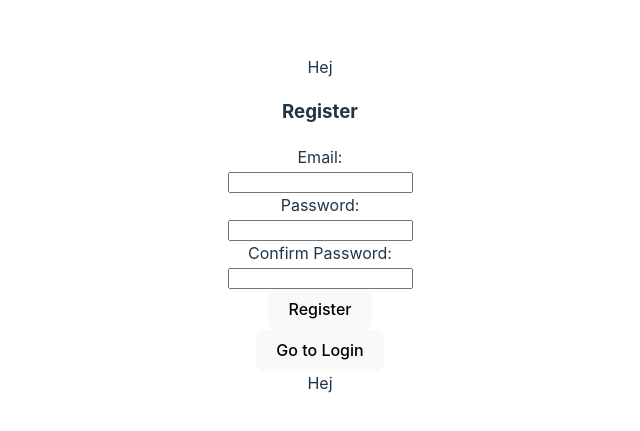
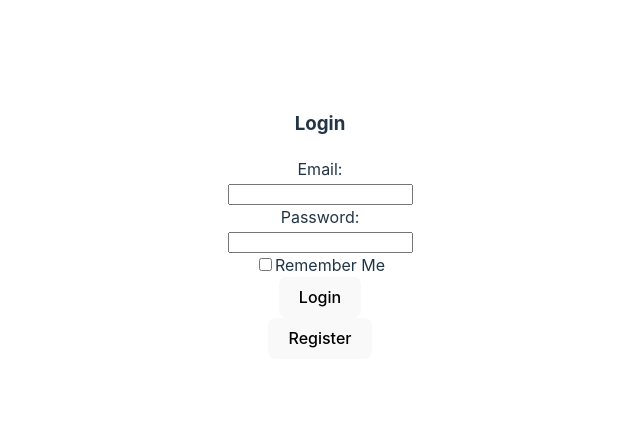
Before and after one commit to urie8/testproject, a React (Vite) app in the folder mute-mate.client/: page /login in a window 1280 px wide. Shown: the part 175-606 px from the top of the page, without its empty margins (320-960 px from the left). Built offline with nearby package versions, Linux system fonts and the light colour scheme.

Commit message:
Removed proxy because of issues

```diff
--- a/mute-mate.client/src/App.jsx
+++ b/mute-mate.client/src/App.jsx
@@ -9,8 +9,8 @@ import MainLayout from "./layouts/MainLayout";
 import Home from "./pages/Home";
 import CategoryPractise from "./pages/CategoryPractise";
 import CategoryQuiz from "./pages/CategoryQuiz";
-import LogIn from "./pages/LogIn";
-import MyPage from "./pages/MyPage";
+import LogIn from "./pages/login";
+import MyPage from "./pages/myPage";
 import Practise from "./pages/Practise";
 import Register from "./pages/register";
 import NotFound from "./pages/NotFound";
--- /dev/null
+++ b/mute-mate.client/src/api/apiEndpoints.js
@@ -0,0 +1,9 @@
+// src/api/apiEndpoints.js
+
+export const API_BASE_URL = "http://localhost:5099"; // Base URL for the API
+
+export const ENDPOINTS = {
+  REGISTER: `${API_BASE_URL}/register`,
+  LOGIN: `${API_BASE_URL}/login`,
+  // Add other endpoints here
+};
--- a/mute-mate.client/src/components/footer.jsx
+++ b/mute-mate.client/src/components/footer.jsx
@@ -1,9 +1,5 @@
 function Footer() {
-  return (
-    <>
-      <div>Hej</div>
-    </>
-  );
+  return <></>;
 }
 
 export default Footer;
--- a/mute-mate.client/src/components/navbar.jsx
+++ b/mute-mate.client/src/components/navbar.jsx
@@ -1,9 +1,5 @@
 function Navbar() {
-  return (
-    <>
-      <div>Hej</div>
-    </>
-  );
+  return <></>;
 }
 
 export default Navbar;
--- a/mute-mate.client/src/pages/home.jsx
+++ b/mute-mate.client/src/pages/home.jsx
@@ -1,7 +1,13 @@
 import React from "react";
+import { useNavigate } from "react-router-dom";
 //import './Home.css'; // Import the CSS file
 
 function home() {
+  const navigate = useNavigate();
+  const handleRegisterClick = () => {
+    navigate("/register");
+  };
+
   return (
     <>
       <div className="container">
@@ -10,7 +16,9 @@ function home() {
         <div className="img-homepage">{/*Insert image here*/}</div>
         <div className="button-container">
           <button className="button">Play</button>
-          <button className="button">Sign up</button>
+          <button className="button" onClick={handleRegisterClick}>
+            Sign up
+          </button>
         </div>
       </div>
     </>
--- a/mute-mate.client/src/pages/login.jsx
+++ b/mute-mate.client/src/pages/login.jsx
@@ -1,42 +1,43 @@
 import { useState } from "react";
 import { useNavigate } from "react-router-dom";
-function login() {
-  // state variables for email and passwords
+import { ENDPOINTS } from "../api/apiEndpoints";
+
+function Login() {
+  // state variables for email and password
   const [email, setEmail] = useState("");
   const [password, setPassword] = useState("");
-  const [confirmPassword, setConfirmPassword] = useState("");
-  const navigate = useNavigate();
-
+  const [rememberme, setRememberme] = useState(false);
   // state variable for error messages
   const [error, setError] = useState("");
-
-  const handleLoginClick = () => {
-    navigate("/login");
-  };
+  const navigate = useNavigate();
 
   // handle change events for input fields
   const handleChange = (e) => {
-    const { name, value } = e.target;
+    const { name, value, type, checked } = e.target;
     if (name === "email") setEmail(value);
     if (name === "password") setPassword(value);
-    if (name === "confirmPassword") setConfirmPassword(value);
+    if (name === "rememberme") setRememberme(checked);
+  };
+
+  const handleRegisterClick = () => {
+    navigate("/register");
   };
 
   // handle submit event for the form
   const handleSubmit = (e) => {
     e.preventDefault();
-    // validate email and passwords
-    if (!email || !password || !confirmPassword) {
+    // validate email and password
+    if (!email || !password) {
       setError("Please fill in all fields.");
-    } else if (!/^[^\s@]+@[^\s@]+\.[^\s@]+$/.test(email)) {
-      setError("Please enter a valid email address.");
-    } else if (password !== confirmPassword) {
-      setError("Passwords do not match.");
     } else {
       // clear error message
       setError("");
-      // post data to the /register api
-      fetch("/register", {
+      // post data to the /login api
+      const loginurl = rememberme
+        ? `${ENDPOINTS.LOGIN}?useCookies=true`
+        : `${ENDPOINTS.LOGIN}?useSessionCookies=true`;
+
+      fetch(loginurl, {
         method: "POST",
         headers: {
           "Content-Type": "application/json",
@@ -46,28 +47,31 @@ function login() {
           password: password,
         }),
       })
-        //.then((response) => response.json())
-        .then((data) => {
+        .then((response) => {
           // handle success or error from the server
-          console.log(data);
-          if (data.ok) setError("Successful register.");
-          else setError("Error registering.");
+          if (response.ok) {
+            setError("Successful Login.");
+            window.location.href = "/";
+          } else {
+            setError("Error Logging In.");
+          }
         })
         .catch((error) => {
           // handle network error
           console.error(error);
-          setError("Error registering.");
+          setError("Error Logging in.");
         });
     }
   };
 
   return (
     <div className="containerbox">
-      <h3>Register</h3>
-
+      <h3>Login</h3>
       <form onSubmit={handleSubmit}>
         <div>
-          <label htmlFor="email">Email:</label>
+          <label className="forminput" htmlFor="email">
+            Email:
+          </label>
         </div>
         <div>
           <input
@@ -91,27 +95,27 @@ function login() {
           />
         </div>
         <div>
-          <label htmlFor="confirmPassword">Confirm Password:</label>
+          <input
+            type="checkbox"
+            id="rememberme"
+            name="rememberme"
+            checked={rememberme}
+            onChange={handleChange}
+          />
+          <span>Remember Me</span>
         </div>
         <div>
-          <input
-            type="password"
-            id="confirmPassword"
-            name="confirmPassword"
-            value={confirmPassword}
-            onChange={handleChange}
-          />
+          <button type="submit">Login</button>
         </div>
         <div>
-          <button type="submit">Register</button>
-        </div>
-        <div>
-          <button onClick={handleLoginClick}>Go to Login</button>
+          <button type="button" onClick={handleRegisterClick}>
+            Register
+          </button>
         </div>
       </form>
-
       {error && <p className="error">{error}</p>}
     </div>
   );
 }
-export default login;
+
+export default Login;
--- a/mute-mate.client/src/pages/register.jsx
+++ b/mute-mate.client/src/pages/register.jsx
@@ -1,5 +1,6 @@
 import { useState } from "react";
 import { useNavigate } from "react-router-dom";
+import { ENDPOINTS } from "../api/apiEndpoints";
 
 function Register() {
   // state variables for email and passwords
@@ -37,7 +38,7 @@ function Register() {
       // clear error message
       setError("");
       // post data to the /register api
-      fetch("//register", {
+      fetch(ENDPOINTS.REGISTER, {
         method: "POST",
         headers: {
           "Content-Type": "application/json",
--- a/mute-mate.client/vite.config.js
+++ b/mute-mate.client/vite.config.js
@@ -3,13 +3,5 @@ import react from "@vitejs/plugin-react";
 
 export default defineConfig({
   plugins: [react()],
-  server: {
-    proxy: {
-      "/register": {
-        target: "https://localhost:7265",
-        changeOrigin: true,
-        secure: false,
-      },
-    },
-  },
+  server: {},
 });
```
